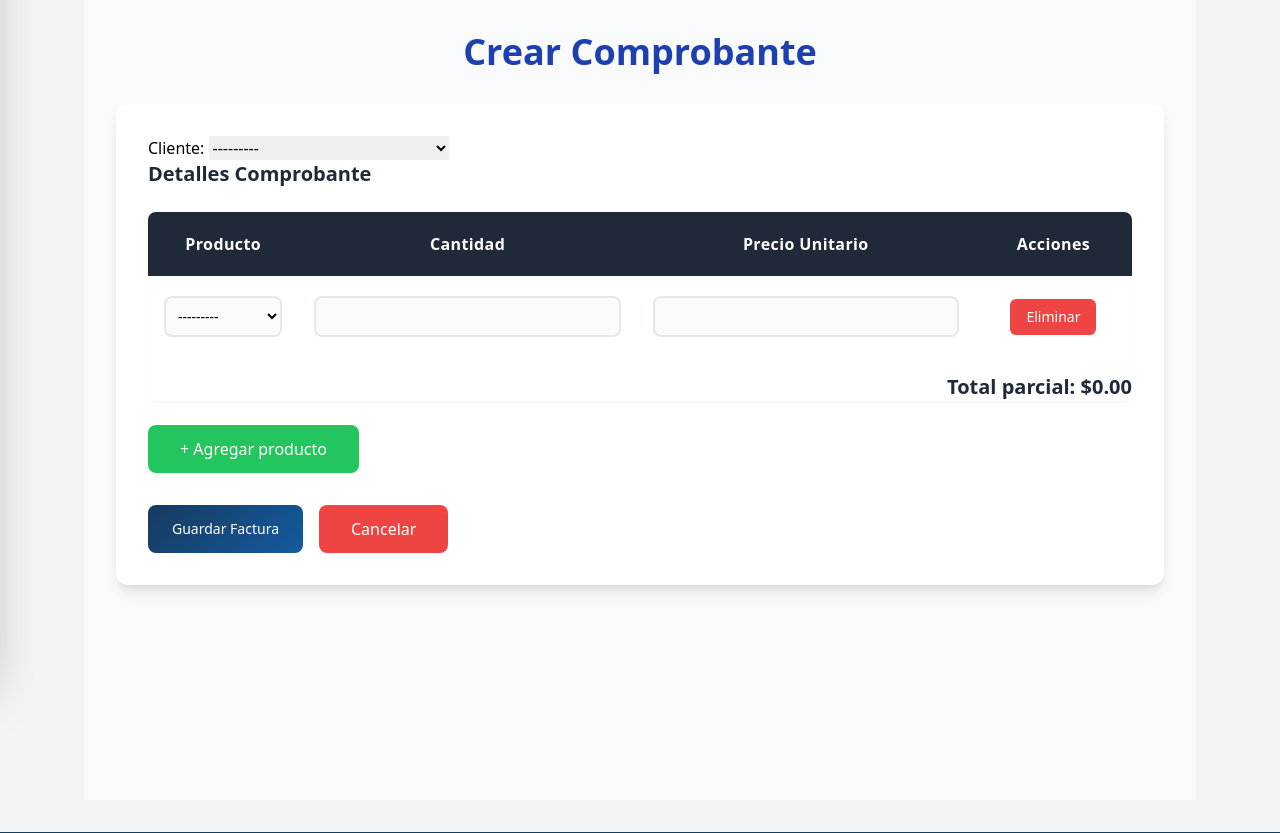
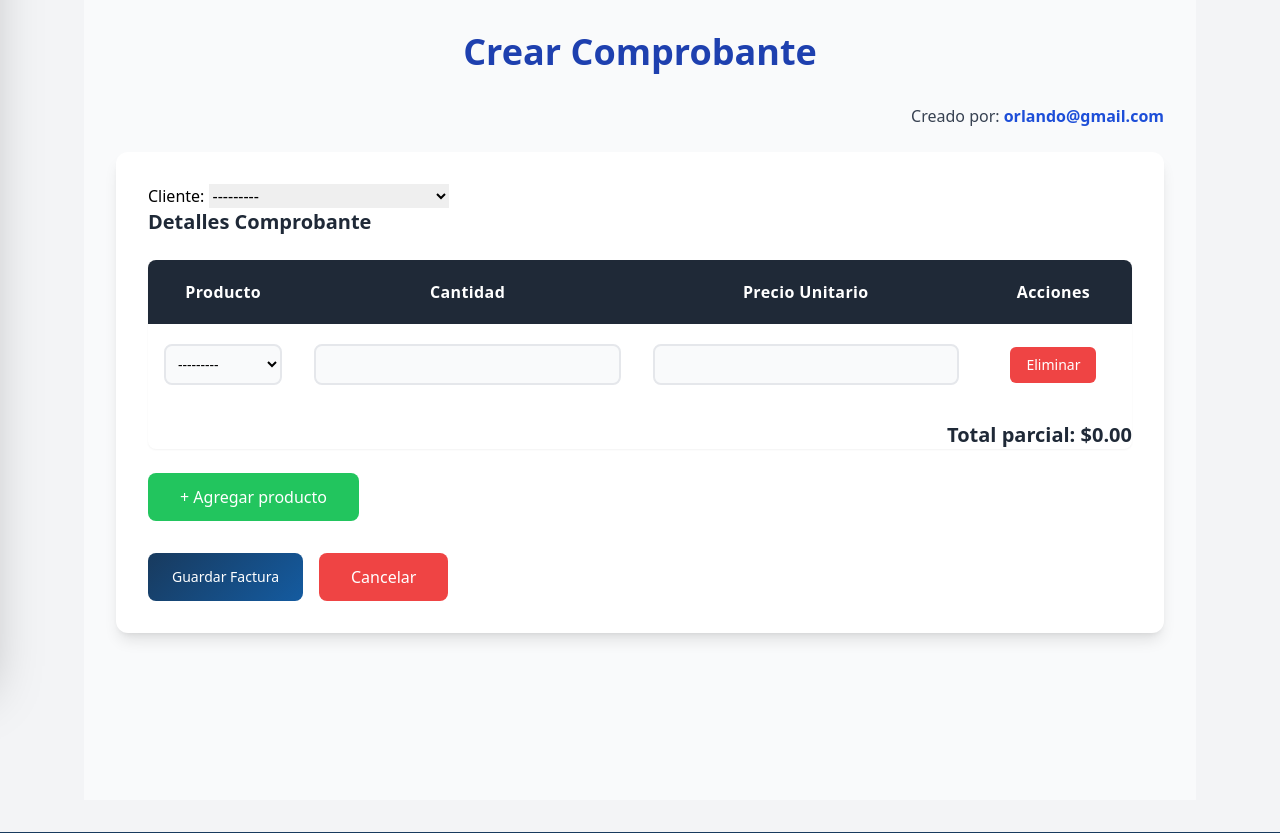
Before and after one commit to Andynoz/Proyecto_Veluweb_2.0, a Django app: page /facturas/crear/ in a window 1280 px wide. Shown: the part 122-955 px from the top of the page. Run offline with Django 5.2, Linux system fonts and the light colour scheme; a user stored in the database is signed in; data comes from the database, SQL or seed files in the repository; data that the repository does not hold is empty; some libraries are stand-ins or nearby versions.

Commit message:
Datavoid

```diff
--- a/Proyecto_Veluweb/clientes/settings.py
+++ b/Proyecto_Veluweb/clientes/settings.py
@@ -203,7 +203,7 @@ MEDIA_ROOT = BASE_DIR / 'media'
 # Configuración de Sesiones
 # ==========================
 
-SESSION_COOKIE_AGE = 30
+SESSION_COOKIE_AGE = 900
 
 
 
--- a/Proyecto_Veluweb/todo/models.py
+++ b/Proyecto_Veluweb/todo/models.py
@@ -67,6 +67,7 @@ class Factura(models.Model):
     fecha = models.DateTimeField(default=timezone.now)
     monto_total = models.DecimalField(max_digits=10, decimal_places=2, default=0.00)
     estado = models.CharField(max_length=10, choices=ESTADO_CHOICES, default='Pendiente')
+    creado_por = models.ForeignKey(User, on_delete=models.SET_NULL, null=True, blank=True)
 
     def __str__(self):
         return f"Factura #{self.id} - {self.cliente}"
--- a/Proyecto_Veluweb/todo/templates/facturas/crear.html
+++ b/Proyecto_Veluweb/todo/templates/facturas/crear.html
@@ -34,6 +34,14 @@
     <div class="max-w-6xl mx-auto p-4 sm:p-8">
         <!-- Título principal -->
         <h1 class="text-blue-800 text-4xl font-semibold mb-8 text-center">Crear Comprobante</h1>
+
+         <!-- Mostrar usuario y correo -->
+        <div class="mb-6 text-right">
+            <p class="text-gray-700">
+                Creado por: <span class="font-semibold text-blue-700">{{ request.user.username }}</span><br>
+            </p>
+        </div>
+
 
         <!-- Formulario principal -->
         <form method="post" class="bg-white rounded-xl shadow-lg p-8 mb-8">
--- a/Proyecto_Veluweb/todo/templates/productos/inactivos.html
+++ b/Proyecto_Veluweb/todo/templates/productos/inactivos.html
@@ -50,7 +50,6 @@
       {% empty %}
       <!-- No inactivos -->
       <div class="px-6 py-12 text-center text-gray-500">
-        <div class="text-6xl mb-4">🌿</div>
         <h3 class="text-lg font-medium text-gray-900 mb-2">No hay productos inactivos</h3>
         <p class="text-gray-500">Todo está activo como debe ser.</p>
       </div>
--- a/Proyecto_Veluweb/todo/views.py
+++ b/Proyecto_Veluweb/todo/views.py
@@ -457,26 +457,35 @@ def crear_factura(request):
         if form.is_valid() and formset.is_valid():
             detalles = formset.save(commit=False)
             error_stock = []
-            # Validar stock antes de guardar la factura
+
+            # Validar stock
             for detalle in detalles:
                 producto = detalle.producto
                 if detalle.cantidad > producto.stock:
-                    error_stock.append(f"El producto '{producto.nombre}' no tiene suficiente stock (disponible: {producto.stock}).")
+                    error_stock.append(
+                        f"El producto '{producto.nombre}' no tiene suficiente stock (disponible: {producto.stock})."
+                    )
+
             if error_stock:
-                # No guardar la factura ni los detalles
                 return render(request, 'facturas/crear.html', {
                     'form': form,
                     'formset': formset,
                     'error_stock': error_stock
                 })
-            # Si todo bien, guardar factura y detalles
-            factura = form.save()
+
+            # Guardar factura con el usuario
+            factura = form.save(commit=False)
+            factura.creado_por = request.user   # 👈 Aquí guardamos el usuario
+            factura.save()
+
+            # Guardar detalles y actualizar stock
             for detalle in detalles:
                 producto = detalle.producto
                 producto.stock -= detalle.cantidad
                 producto.save()
                 detalle.factura = factura
                 detalle.save()
+
             return redirect('lista_facturas')
     else:
         form = FacturaForm()
@@ -486,6 +495,7 @@ def crear_factura(request):
         'form': form,
         'formset': formset
     })
+
 
 
 @login_required
```
Also changed, not shown: Proyecto_Veluweb/todo/templates/facturas/detalle.html (+11 -0 lines), Proyecto_Veluweb/todo/templates/facturas/editar.html (+9 -0 lines).
